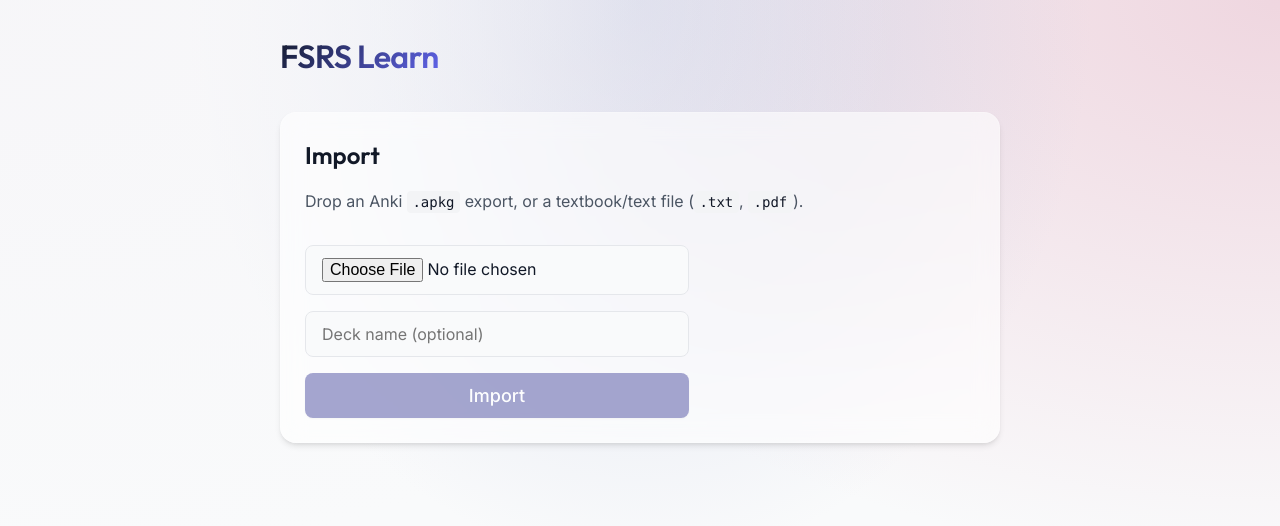
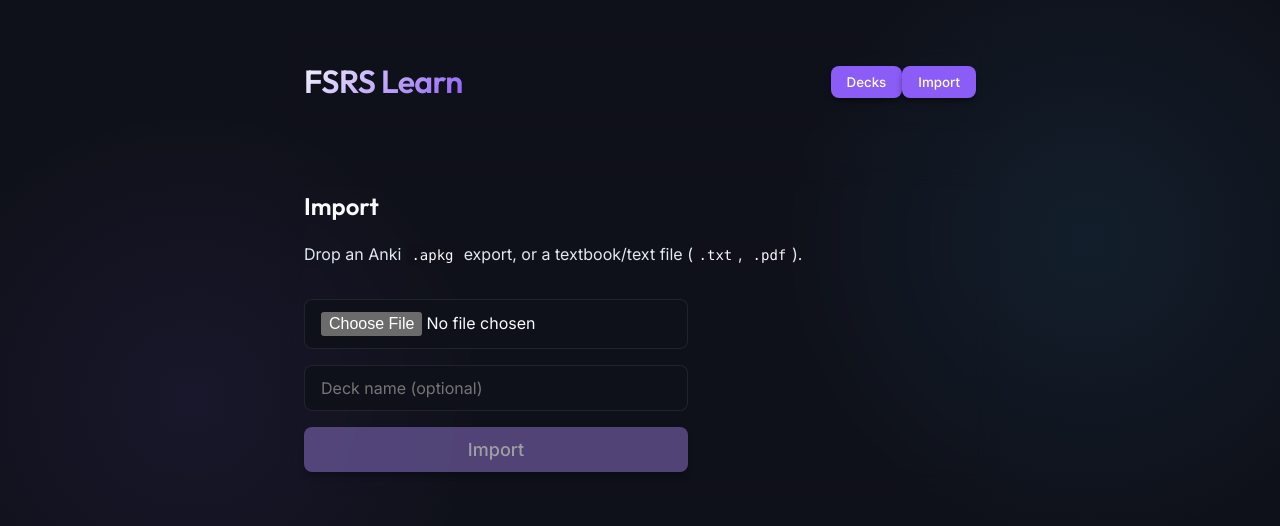
Before and after one commit to ken-21-21/studious-fiesta, a React (Vite) app in the folder client/: page /import in a window 1280 px wide. Shown: the top 526 px of the page. Built offline with nearby package versions, Linux system fonts and the light colour scheme.

Commit message:
Premium Frontend rebuild: Design and Wiring

```diff
--- a/client/src/App.tsx
+++ b/client/src/App.tsx
@@ -6,12 +6,16 @@
 export default function App() {
   return (
     <>
-      <header className="app-header">
-        <Link to="/">
-          <h1>FSRS Learn</h1>
+      <header className="glass-panel app-header">
+        <Link to="/" className="app-title-link">
+          <h1 className="app-title">FSRS Learn</h1>
         </Link>
+        <nav className="nav-links">
+          <Link to="/" className="nav-link"><button>Decks</button></Link>
+          <Link to="/import" className="nav-link"><button>Import</button></Link>
+        </nav>
       </header>
-      <main>
+      <main className="main-content">
         <Routes>
           <Route path="/" element={<Decks />} />
           <Route path="/import" element={<Import />} />
--- /dev/null
+++ b/client/src/components/Loaders.tsx
@@ -0,0 +1,20 @@
+import React from "react";
+
+export function SkeletonLoader() {
+  return (
+    <div className="glass-panel" style={{ animation: "pulse 2s cubic-bezier(0.4, 0, 0.6, 1) infinite" }}>
+      <div style={{ height: "24px", background: "var(--border)", borderRadius: "4px", width: "50%", marginBottom: "16px" }} />
+      <div style={{ height: "16px", background: "var(--border)", borderRadius: "4px", width: "80%", marginBottom: "8px" }} />
+      <div style={{ height: "16px", background: "var(--border)", borderRadius: "4px", width: "60%" }} />
+    </div>
+  );
+}
+
+export function ErrorMessage({ message }: { message: string }) {
+  return (
+    <div className="glass-panel" style={{ borderColor: "#ef4444", backgroundColor: "rgba(239, 68, 68, 0.1)" }}>
+      <h3 style={{ color: "#ef4444", margin: "0 0 8px 0" }}>Something went wrong</h3>
+      <p style={{ margin: 0, color: "var(--text)" }}>{message}</p>
+    </div>
+  );
+}
--- a/client/src/index.css
+++ b/client/src/index.css
@@ -12,72 +12,44 @@
   --accent-bg: rgba(99, 102, 241, 0.1);
   --accent-border: rgba(99, 102, 241, 0.5);
 
-  --danger: #ef4444;
-  --warning: #f59e0b;
-  --success: #10b981;
-  --info: #3b82f6;
+  --text: #e2e8f0;
+  --text-h: #f8fafc;
+  --bg: #0f111a;
+  --bg-surface: rgba(30, 33, 43, 0.6);
+  --border: rgba(255, 255, 255, 0.08);
+  --code-bg: rgba(15, 17, 26, 0.8);
+  --accent: #8b5cf6;
+  --accent-glow: rgba(139, 92, 246, 0.4);
+  --accent-bg: rgba(139, 92, 246, 0.1);
+  --accent-border: rgba(139, 92, 246, 0.5);
 
-  --shadow-sm: 0 1px 2px 0 rgba(0, 0, 0, 0.05);
-  --shadow-md: 0 4px 6px -1px rgba(0, 0, 0, 0.1), 0 2px 4px -1px rgba(0, 0, 0, 0.06);
-  --shadow-lg: 0 10px 15px -3px rgba(0, 0, 0, 0.1), 0 4px 6px -2px rgba(0, 0, 0, 0.05);
-
-  --glass-bg: rgba(255, 255, 255, 0.6);
-  --glass-border: rgba(255, 255, 255, 0.2);
+  --shadow-sm: 0 4px 6px -1px rgba(0, 0, 0, 0.5);
+  --shadow-lg: 0 10px 25px -5px rgba(0, 0, 0, 0.8), 0 0 40px var(--accent-glow);
+  --shadow-glow: 0 0 20px var(--accent-glow);
 
   --sans: 'Inter', system-ui, sans-serif;
   --heading: 'Outfit', system-ui, sans-serif;
-  --mono: ui-monospace, SFMono-Regular, Menlo, Monaco, Consolas, monospace;
+  --mono: ui-monospace, Consolas, monospace;
 
-  font: 16px/1.5 var(--sans);
-  color-scheme: light dark;
+  font: 16px/1.6 var(--sans);
+  color-scheme: dark;
   color: var(--text);
   background: var(--bg);
+  background-image:
+    radial-gradient(circle at 15% 50%, rgba(139, 92, 246, 0.08), transparent 25%),
+    radial-gradient(circle at 85% 30%, rgba(56, 189, 248, 0.08), transparent 25%);
+  background-attachment: fixed;
   font-synthesis: none;
   text-rendering: optimizeLegibility;
   -webkit-font-smoothing: antialiased;
   -moz-osx-font-smoothing: grayscale;
 }
 
-@media (prefers-color-scheme: dark) {
-  :root {
-    --text: #9ca3af;
-    --text-h: #f3f4f6;
-    --bg: #0f1115;
-    --bg-card: rgba(30, 33, 40, 0.7);
-    --border: #2d313a;
-    --code-bg: #1e2128;
-    --accent: #818cf8;
-    --accent-hover: #6366f1;
-    --accent-bg: rgba(129, 140, 248, 0.15);
-    --accent-border: rgba(129, 140, 248, 0.5);
-
-    --shadow-sm: 0 1px 2px 0 rgba(0, 0, 0, 0.4);
-    --shadow-md: 0 4px 6px -1px rgba(0, 0, 0, 0.5), 0 2px 4px -1px rgba(0, 0, 0, 0.3);
-    --shadow-lg: 0 10px 15px -3px rgba(0, 0, 0, 0.5), 0 4px 6px -2px rgba(0, 0, 0, 0.3);
-
-    --glass-bg: rgba(30, 33, 40, 0.6);
-    --glass-border: rgba(255, 255, 255, 0.05);
-  }
-}
-
 body {
   margin: 0;
-  background-image:
-    radial-gradient(at 0% 0%, hsla(253,16%,7%,1) 0, transparent 50%),
-    radial-gradient(at 50% 0%, hsla(225,39%,30%,0.2) 0, transparent 50%),
-    radial-gradient(at 100% 0%, hsla(339,49%,30%,0.2) 0, transparent 50%);
-  background-attachment: fixed;
-  background-size: cover;
   min-height: 100vh;
-}
-
-@media (prefers-color-scheme: light) {
-  body {
-    background-image:
-      radial-gradient(at 0% 0%, hsla(253,16%,97%,1) 0, transparent 50%),
-      radial-gradient(at 50% 0%, hsla(225,39%,80%,0.5) 0, transparent 50%),
-      radial-gradient(at 100% 0%, hsla(339,49%,80%,0.5) 0, transparent 50%);
-  }
+  display: flex;
+  flex-direction: column;
 }
 
 #root {
--- a/client/src/pages/Decks.tsx
+++ b/client/src/pages/Decks.tsx
@@ -1,6 +1,7 @@
 import { useEffect, useState } from "react";
 import { Link } from "react-router-dom";
 import { deleteDeck, fetchDecks, type Deck } from "../lib/api";
+import { SkeletonLoader, ErrorMessage } from "../components/Loaders";
 
 export default function Decks() {
   const [decks, setDecks] = useState<Deck[]>([]);
@@ -28,19 +29,29 @@
     }
   };
 
-  if (loading) return <div className="empty-state"><p>Loading decks...</p></div>;
+  if (loading) return (
+    <div>
+      <div className="page-header" style={{ display: 'flex', justifyContent: 'space-between', marginBottom: '24px' }}>
+        <h2>Decks</h2>
+      </div>
+      <SkeletonLoader />
+      <div style={{ marginTop: '16px' }}>
+        <SkeletonLoader />
+      </div>
+    </div>
+  );
 
   return (
     <div>
-      <div className="page-header">
+      <div className="page-header" style={{ display: 'flex', justifyContent: 'space-between', alignItems: 'center', marginBottom: '24px' }}>
         <h2>Decks</h2>
-        <Link to="/import" className="btn-primary">+ Import</Link>
+        <Link to="/import" className="btn-primary" style={{ textDecoration: 'none' }}><button>+ Import</button></Link>
       </div>
 
       {error && (
-        <div className="empty-state">
-          <p className="error-text">{error}</p>
-          <button onClick={load}>Retry</button>
+        <div style={{ marginBottom: '24px' }}>
+          <ErrorMessage message={error} />
+          <button onClick={load} style={{ marginTop: '16px' }}>Retry</button>
         </div>
       )}
 
```
